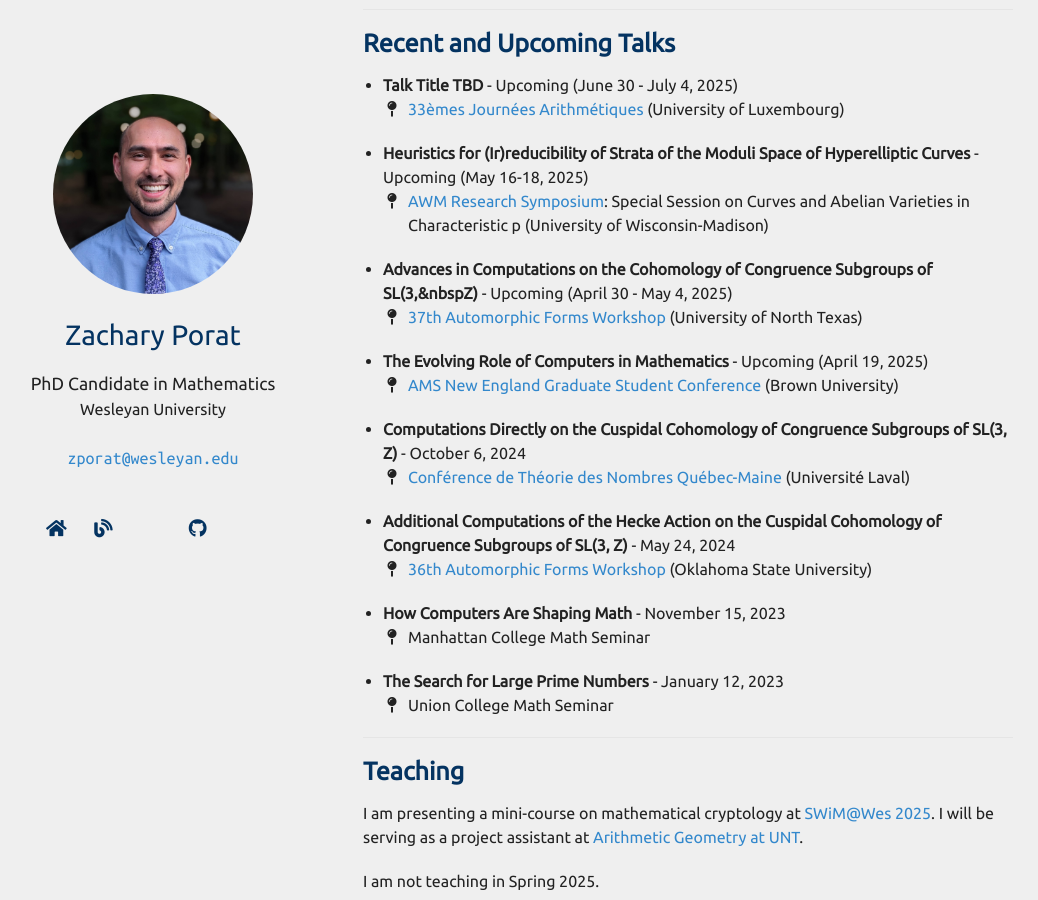
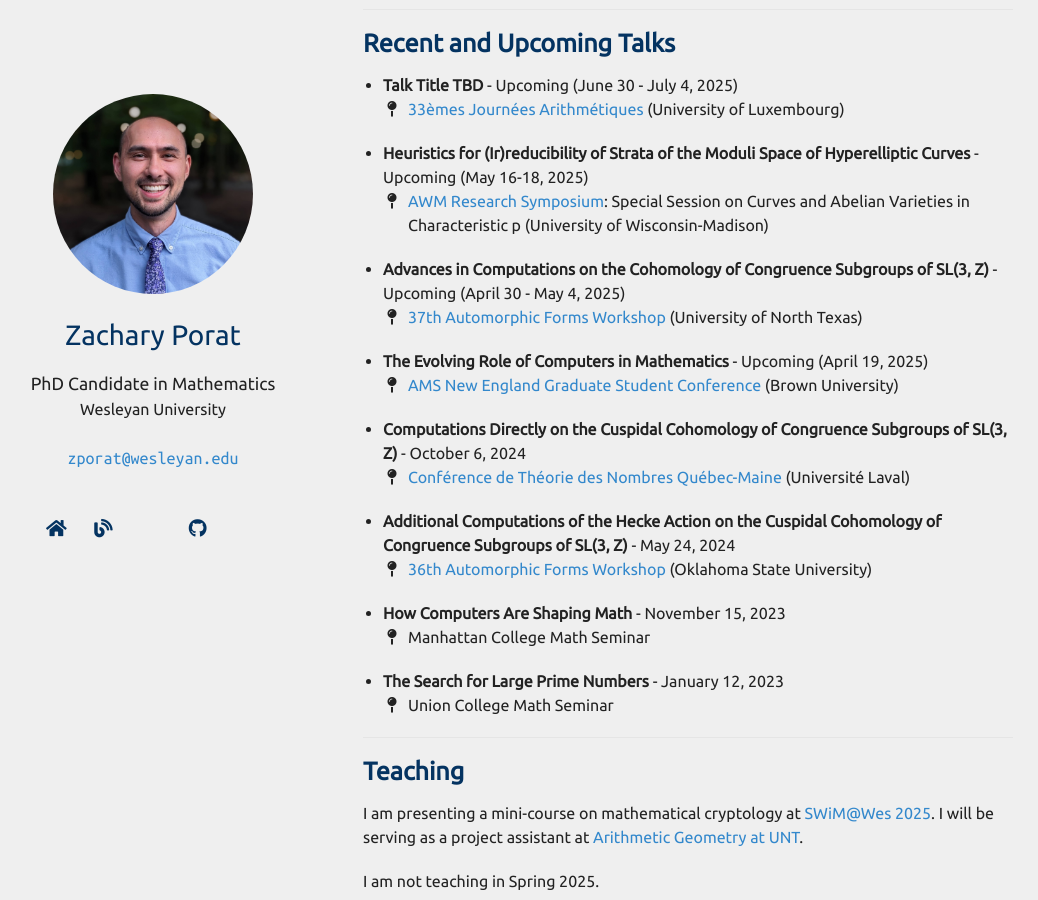
Before and after one commit to zporat/zporat.github.io, a Jekyll site: the page built from index.md, in a window 1280 px wide and 900 px high, scrolled down 772 px. Shown: the whole window, without its empty margins (102-1140 px from the left). Built offline with Jekyll 4.4.1, drawn with Linux system fonts in a browser that asks for light colours; nearby versions of some CDN libraries; a style sheet for code colours, icons or effects is not loaded; our own code applies the rules of GitHub Pages for plain Markdown files.

```diff
--- a/_data/talks.yml
+++ b/_data/talks.yml
@@ -13,7 +13,7 @@ main:
     spec_session: Special Session on Curves and Abelian Varieties in Characteristic p
     date: Upcoming (May 16-18, 2025)
 
-  - title: Advances in Computations on the Cohomology of Congruence Subgroups of SL(3,&nbspZ)
+  - title: Advances in Computations on the Cohomology of Congruence Subgroups of SL(3,&nbsp;Z)
     conf: 37th Automorphic Forms Workshop
     conf_website: http://automorphicformsworkshop.org/index.html
     location: (University of North Texas)
```
